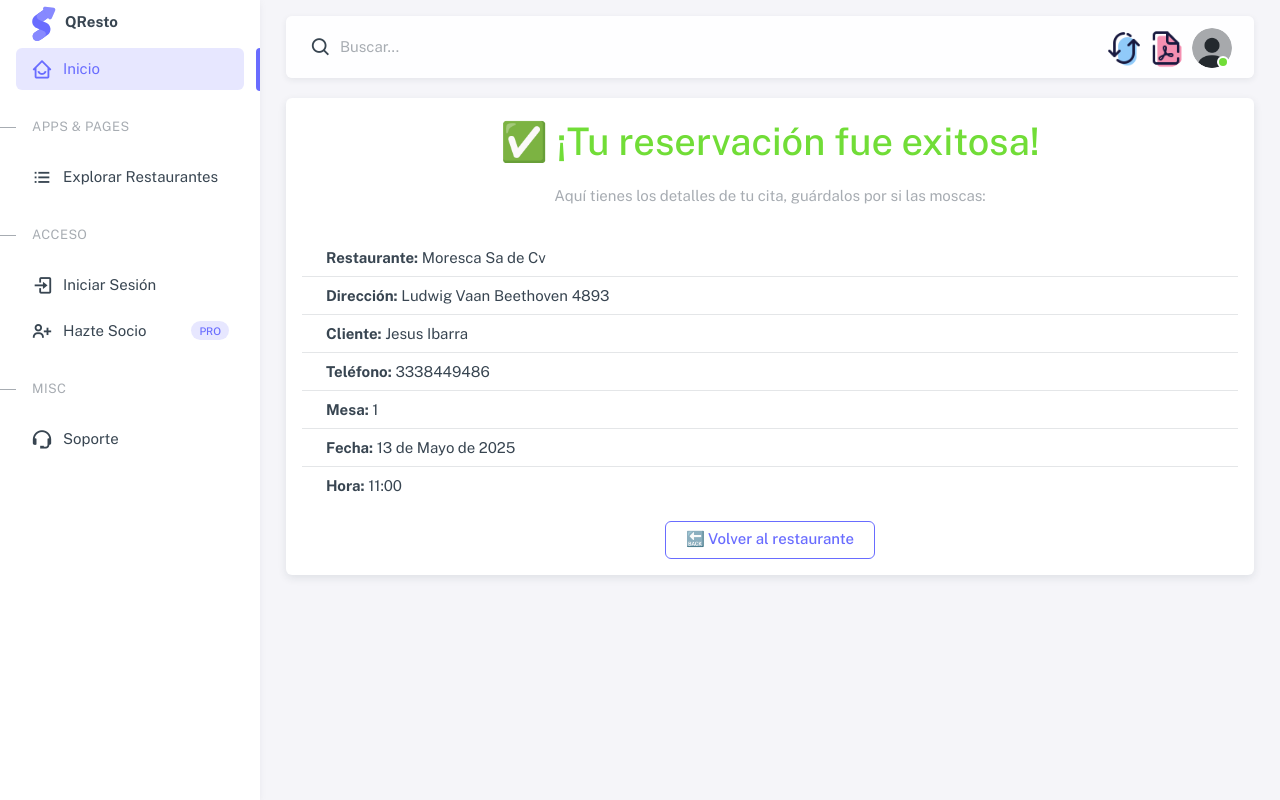
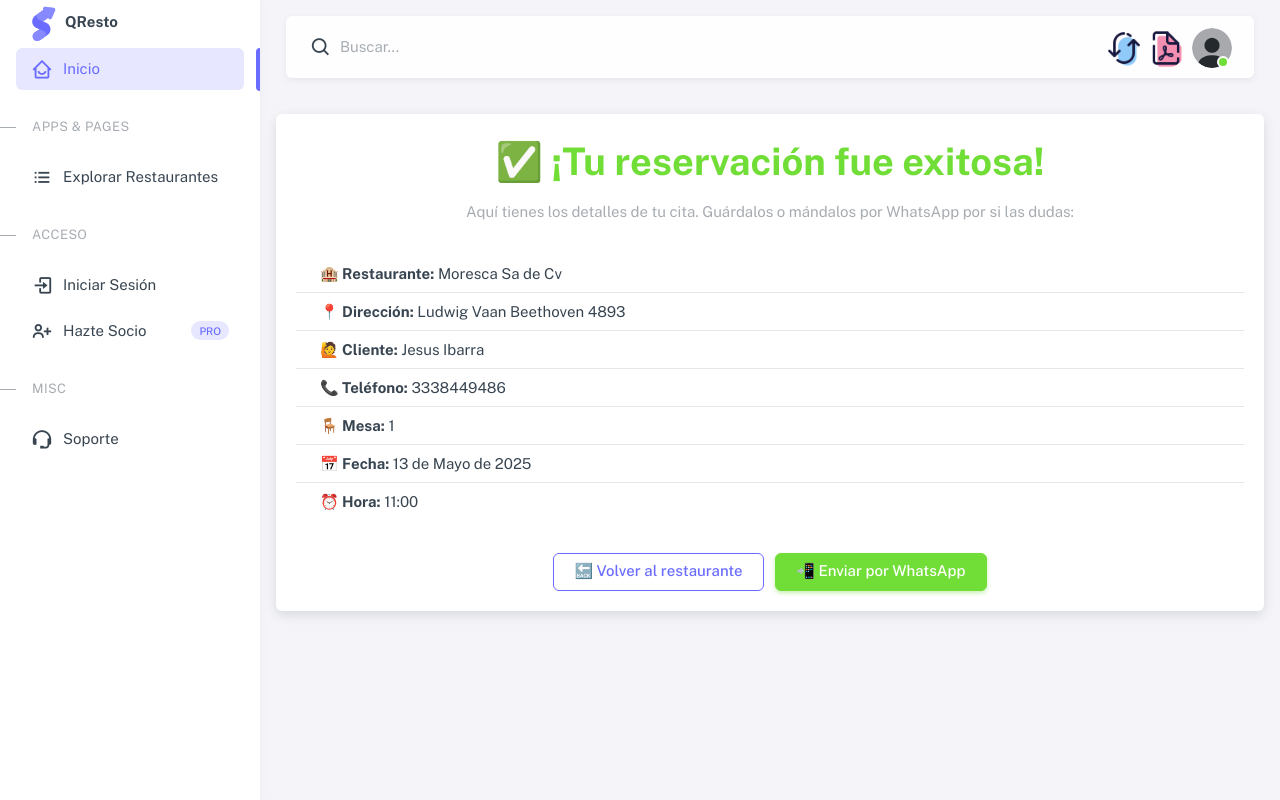
Before and after one commit to DISTinTheHouse/test_4, a Django app: page /restaurantes/restaurantes/confirmacion/1/ in a window 1280 px wide. Run offline with Django 5.2, Linux system fonts and the light colour scheme; data comes from the database, SQL or seed files in the repository; both versions use the stored data as it was after the commit; some libraries are stand-ins or nearby versions.

Commit message:
opcion a mandar whatsapp(configurar) + notificar al socio

```diff
--- a/restaurantes/templates/restaurantes/confirmacion.html
+++ b/restaurantes/templates/restaurantes/confirmacion.html
@@ -3,23 +3,39 @@
 {% block title %}Confirmación de Reserva{% endblock %}
 
 {% block content %}
-<div class="container mt-5">
-  <div class="card shadow p-4">
-    <h2 class="text-success text-center mb-4">✅ ¡Tu reservación fue exitosa!</h2>
-    <p class="text-center text-muted">Aquí tienes los detalles de tu cita, guárdalos por si las moscas:</p>
+<div class="container-fluid mt-5 p-4">
+  <div class="card shadow-lg border-0 p-5">
+    <div class="text-center">
+      <h2 class="text-success fw-bold mb-3">✅ ¡Tu reservación fue exitosa!</h2>
+      <p class="text-muted">Aquí tienes los detalles de tu cita. Guárdalos o mándalos por WhatsApp por si las dudas:</p>
+    </div>
 
-    <ul class="list-group list-group-flush mt-4">
-      <li class="list-group-item"><strong>Restaurante:</strong> {{ cita.restaurante.nombre }}</li>
-      <li class="list-group-item"><strong>Dirección:</strong> {{ cita.restaurante.direccion }}</li>
-      <li class="list-group-item"><strong>Cliente:</strong> {{ cita.nombre_cliente }}</li>
-      <li class="list-group-item"><strong>Teléfono:</strong> {{ cita.telefono }}</li>
-      <li class="list-group-item"><strong>Mesa:</strong> {{ cita.mesa.numero_mesa }}</li>
-      <li class="list-group-item"><strong>Fecha:</strong> {{ cita.fecha }}</li>
-      <li class="list-group-item"><strong>Hora:</strong> {{ cita.hora }}</li>
+    <ul class="list-group list-group-flush my-4">
+      <li class="list-group-item"><strong>🏨 Restaurante:</strong> {{ cita.restaurante.nombre }}</li>
+      <li class="list-group-item"><strong>📍 Dirección:</strong> {{ cita.restaurante.direccion }}</li>
+      <li class="list-group-item"><strong>🙋 Cliente:</strong> {{ cita.nombre_cliente }}</li>
+      <li class="list-group-item"><strong>📞 Teléfono:</strong> {{ cita.telefono }}</li>
+      <li class="list-group-item"><strong>🪑 Mesa:</strong> {{ cita.mesa.numero_mesa }}</li>
+      <li class="list-group-item"><strong>📅 Fecha:</strong> {{ cita.fecha }}</li>
+      <li class="list-group-item"><strong>⏰ Hora:</strong> {{ cita.hora }}</li>
     </ul>
 
     <div class="text-center mt-4">
-      <a href="{% url 'detalle_restaurante' cita.restaurante.slug %}" class="btn btn-outline-primary">🔙 Volver al restaurante</a>
+      <a href="{% url 'detalle_restaurante' cita.restaurante.slug %}" class="btn btn-outline-primary me-2">
+        🔙 Volver al restaurante
+      </a>
+
+      <a href="https://wa.me/52{{ cita.telefono|cut:'-'|cut:' ' }}?text={{
+        'Hola ' |add:cita.nombre_cliente|add:', tu reserva en '
+        |add:cita.restaurante.nombre|add:' está confirmada para el '
+        |add:cita.fecha|stringformat:"s"|add:' a las '
+        |add:cita.hora|stringformat:"s"|add:' hrs. Mesa '
+        |add:cita.mesa.numero_mesa|stringformat:"s"|add:'. ¡Gracias!'
+        |urlencode
+      }}"
+      target="_blank" class="btn btn-success">
+        📲 Enviar por WhatsApp
+      </a>
     </div>
   </div>
 </div>
```
Also changed, not shown: restaurantes/views.py (+36 -0 lines), db.sqlite3.
